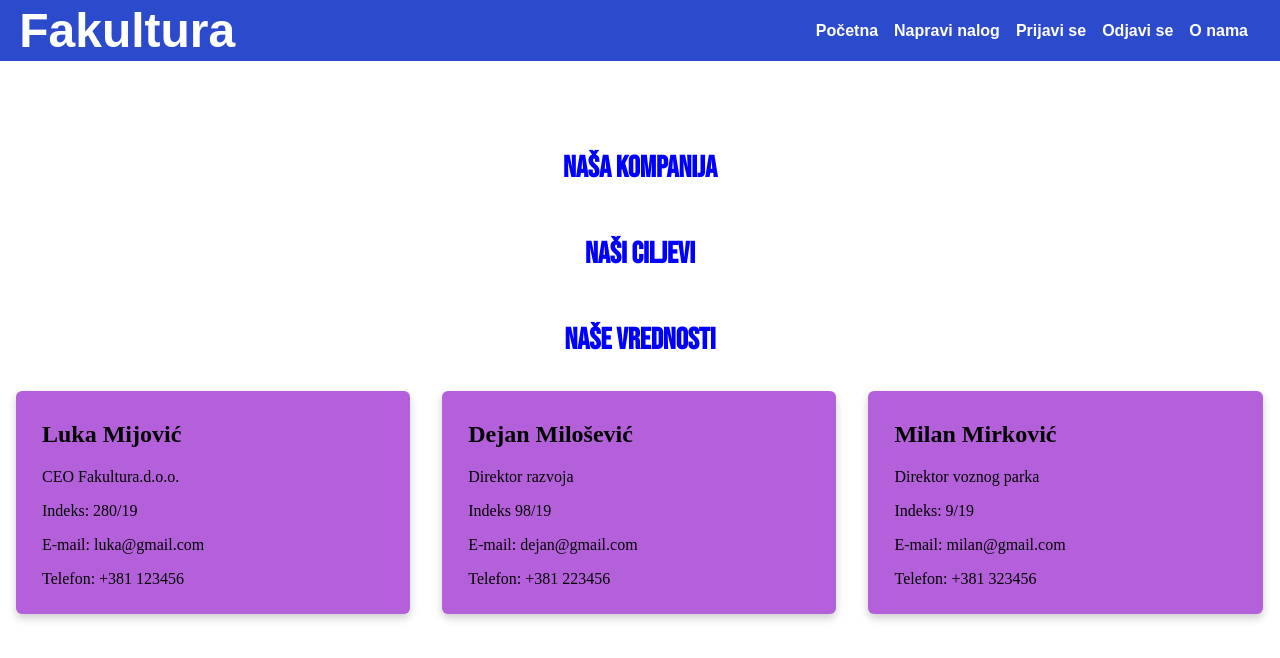
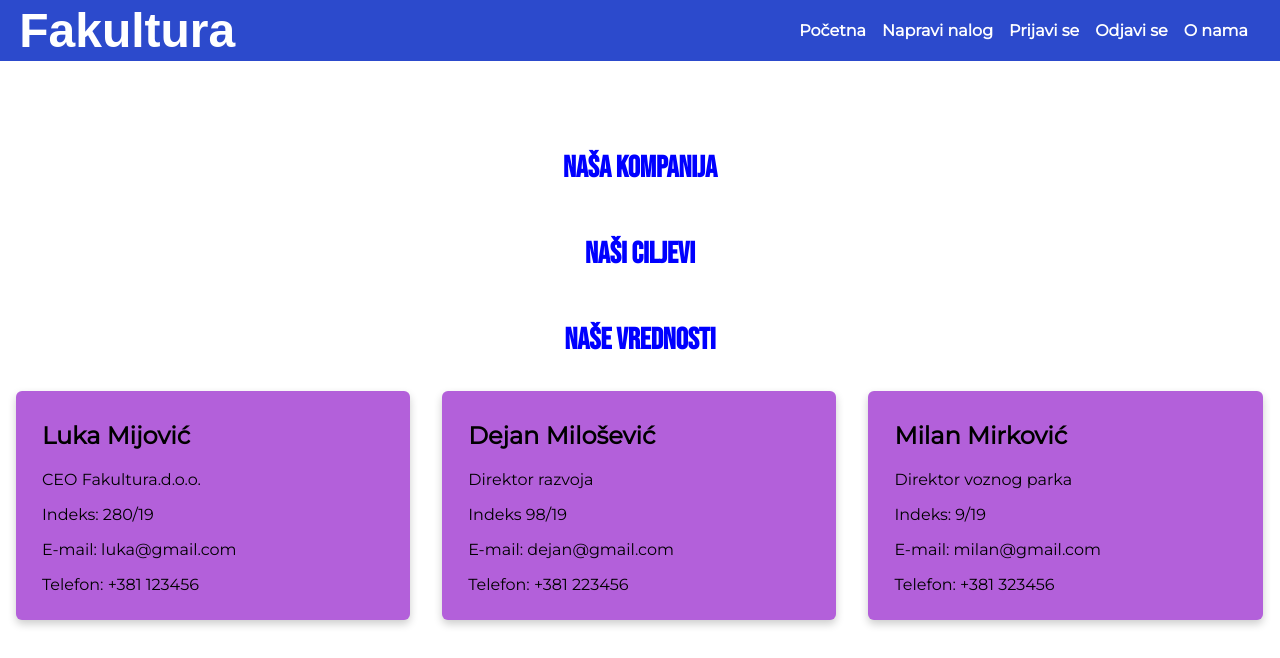
Before and after one commit to LukaMijovic/Fakultura, a web app: file o-nama.html in a window 1280 px wide. Shown: the top 658 px of the page. Run offline with its HTML, style and script files only (its server is not run), Linux system fonts and the light colour scheme.

Commit message:
novo montserrat

```diff
--- a/o-nama.html
+++ b/o-nama.html
@@ -10,7 +10,11 @@
     <link rel="preconnect" href="https://fonts.googleapis.com">
     <link rel="preconnect" href="https://fonts.gstatic.com" crossorigin>
     <link href="https://fonts.googleapis.com/css2?family=Bebas+Neue&display=swap" rel="stylesheet">
-
+    <link rel="preconnect" href="https://fonts.googleapis.com">
+    <link rel="preconnect" href="https://fonts.gstatic.com" crossorigin>
+    <link rel="preconnect" href="https://fonts.googleapis.com">
+    <link rel="preconnect" href="https://fonts.gstatic.com" crossorigin>
+    <link href="https://fonts.googleapis.com/css2?family=Montserrat&display=swap" rel="stylesheet">
     <title>O nama</title>
 </head>
 
@@ -48,7 +52,7 @@
                 Sa sedištem u Beogradu, Jove Ilića 154, kompanija broji troje zaposlenih i preko 100 klijenata
                 u 50
                 zemalja.
-                Naša aplikacija omogućava neograničene mogućnosti putovanja za sve korisnike.
+                Naša aplikacija omogućava komunikaciju za sve korisnike.
                 Kancelarija u Beogradu je počela sa radom 2021. godine, kao manji tim programera koji je radio na
                 razvoju aplikacije Fakultura, koja je i danas bitan deo našeg portfolia.</p>
         </details>
@@ -60,8 +64,8 @@
                 </div>
             </summary>
             <p>Možemo se pohvaliti značajnim brojem zaposlenih koji su u kompaniji od samog osnivanja, koji svojom radom
-                pomažu turistički sektor Srbije i promovišu našu zemlju širom sveta. Naša kompanija se zalaše za
-                očuvanje životne sredine kako bi lepote naše zemlje uvek i ostale lepe.</p>
+                povezuju studente sa različitih fakulteta. Naša kompanija se zalaše za povezivanje studenata i stvaranja
+                novih prijateljstava.</p>
         </details>
         <details>
             <summary>
--- a/styles/o-nama.css
+++ b/styles/o-nama.css
@@ -20,6 +20,7 @@
   width: 33.3%;
   margin-bottom: 16px;
   padding: 0 8px;
+
 }
 
 .card {
@@ -34,6 +35,7 @@
 
 .container {
   padding: 0 16px;
+  font-family: 'Montserrat', sans-serif;
 }
 
 @media screen and (max-width: 650px) {
@@ -68,8 +70,10 @@
   border-radius: 10px;
 }
 
+
+
 .div1:hover{
-  background-color: var(--color-primary-500);
+  background-color: var(--color-secondary-400);
 }
 
 section{
```
